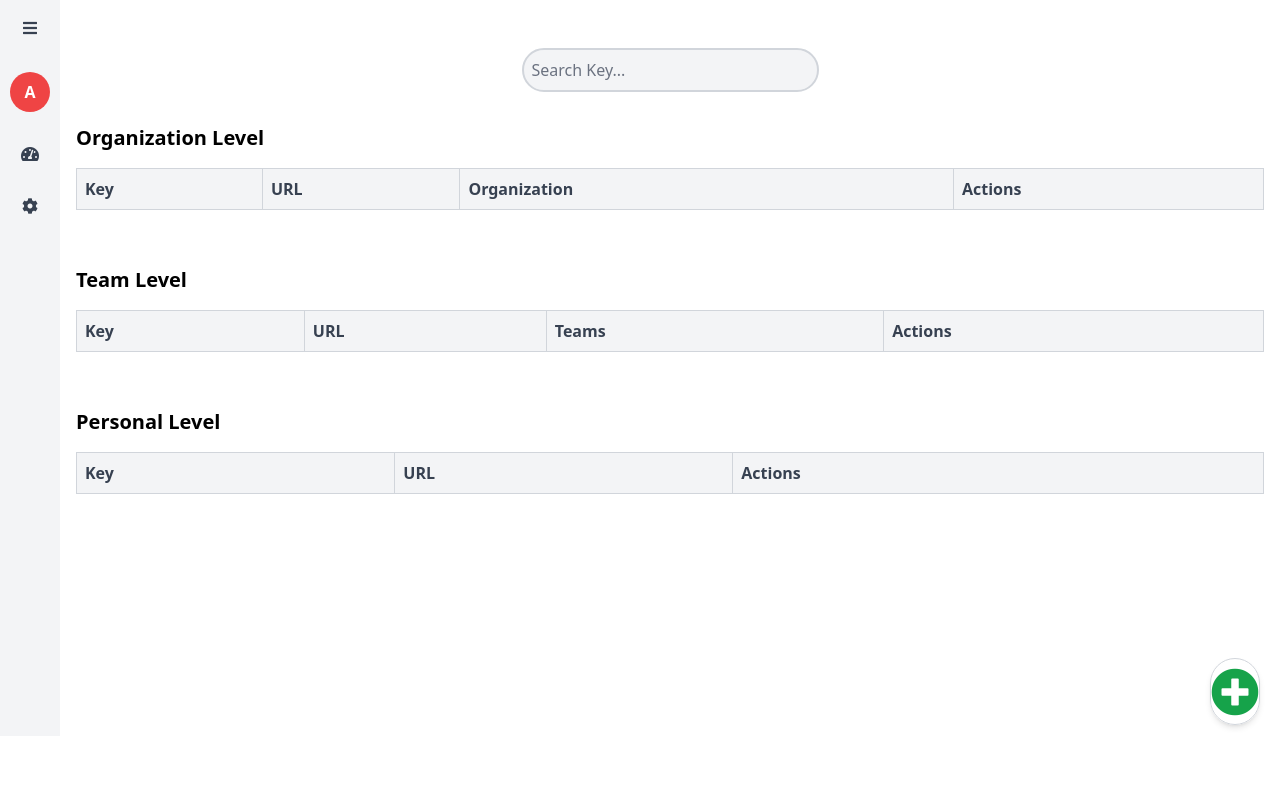
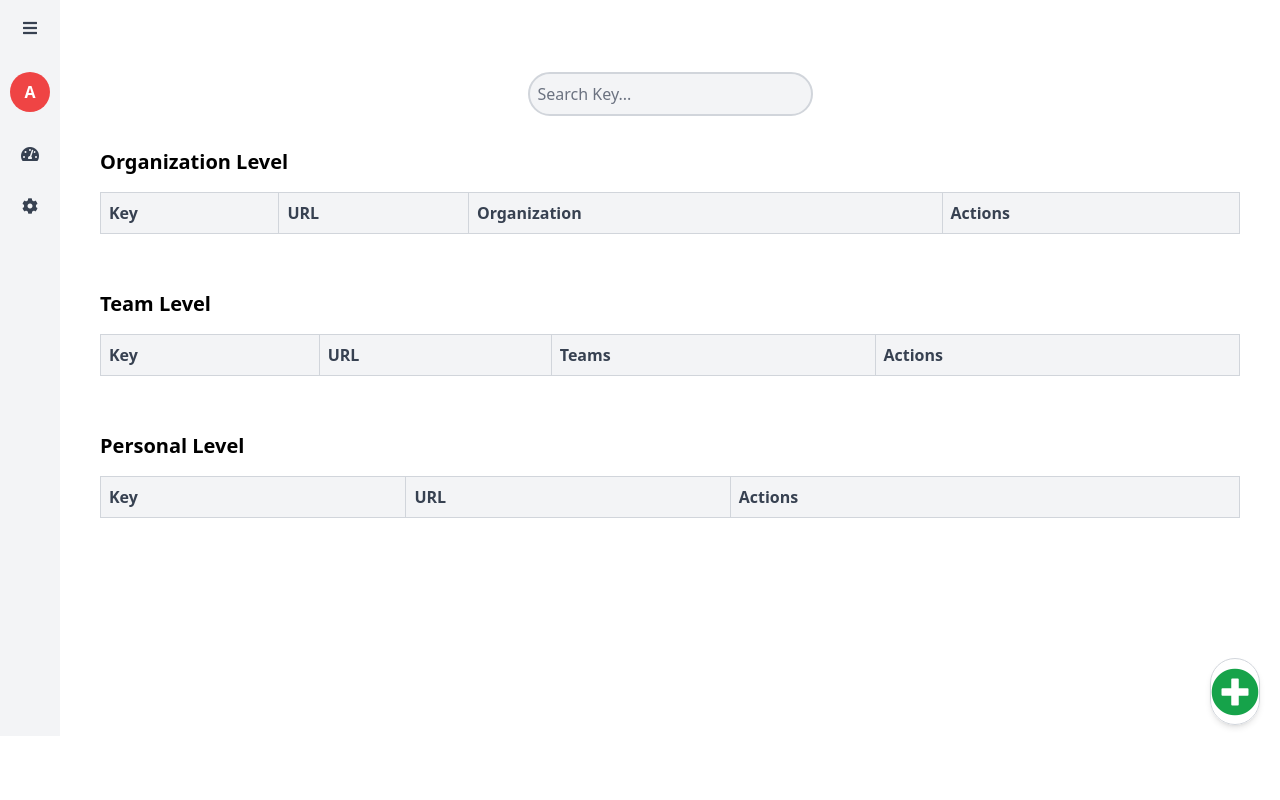
Before and after one commit to akhileshSRE/NavEase-app, a Flask app: page /dashboard in a window 1280 px wide. Shown: the part 64-864 px from the top of the page. Run offline with Flask 2, Linux system fonts and the light colour scheme; the visitor is signed in with stand-in values (Sample User, id 1); data comes from the database, SQL or seed files in the repository; data that the repository does not hold is empty; some libraries are stand-ins or nearby versions.

Commit message:
added padding to dashboard

```diff
--- a/app/templates/dashboard.html
+++ b/app/templates/dashboard.html
@@ -1,7 +1,7 @@
 {% extends "base.html" %}
 
 {% block content %}
-<div class="flex flex-col h-screen overflow-hidden">
+<div class="flex flex-col h-screen overflow-hidden p-6">
     <div class="w-full p-4 flex flex-col items-center">
         <div class="mt-4">
             {% with messages = get_flashed_messages() %}
```
